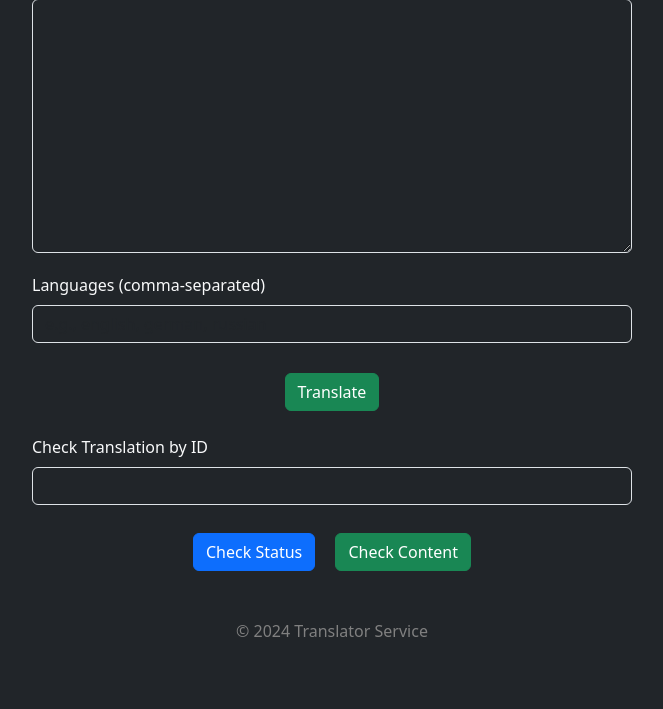
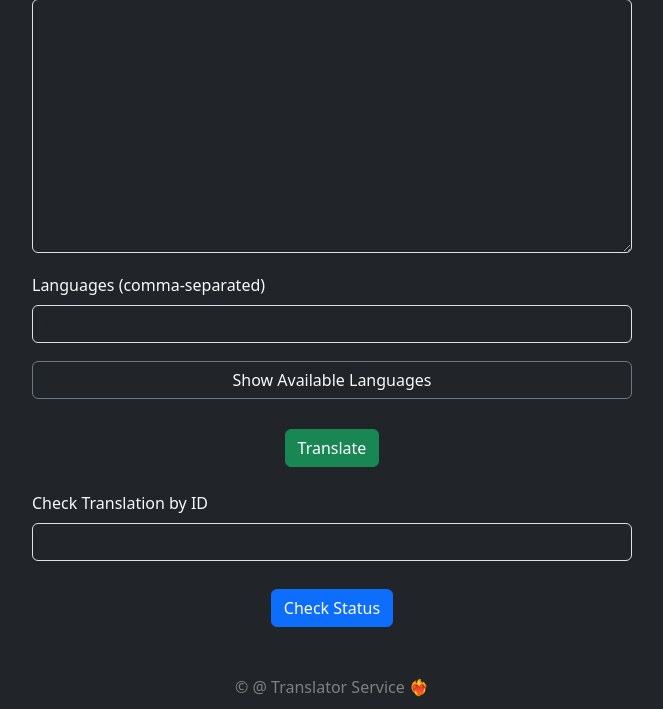
Before and after one commit to DarkDk123/Lang-Translation-Service-FastAPI, a FastAPI app: page / in a window 1280 px wide. Shown: the part 207-916 px from the top of the page, without its empty margins (308-971 px from the left). Before the commit the page ends 844 px from the top, so only its background shows below. Run offline with FastAPI, Linux system fonts and the light colour scheme; some libraries are stand-ins or nearby versions.

Commit message:
Add language mapping, update index route, enhance form, and fix translation logic.

```diff
--- a/app/main.py
+++ b/app/main.py
@@ -24,6 +24,7 @@
 
 import crud
 from util import perform_trans, invalid_languages
+from language_map import LANGUAGE_MAPPING
 
 # Adding Jinja2 templates
 templates: Jinja2Templates = Jinja2Templates(directory="templates")  # On given path
@@ -44,7 +45,9 @@
 @app.get("/", response_class=HTMLResponse)
 async def index(request: Request):
     return templates.TemplateResponse(
-        "index.html", {"request": request, "message": "Hello World"}
+        request=request,
+        name="index.html",
+        context={"languages": LANGUAGE_MAPPING.keys()},
     )
 
 
--- a/app/templates/index.html
+++ b/app/templates/index.html
@@ -107,8 +107,6 @@
         </div>
     </nav>
 
-
-
     <div class="content bg-dark">
         <div class="container form-container text-light">
             <h1 class="text-center mt-4 mb-3">Translation Service</h1>
@@ -120,6 +118,17 @@
                 <label for="languages" class="form-label">Languages (comma-separated)</label>
                 <input id="languages" class="form-control bg-dark text-light" type="text"
                     placeholder="e.g., english, german, russian">
+            </div>
+            <div class="form-box mt-2">
+                <!-- <label for="languages-list-toggle" class="form-label">Available Languages</label> -->
+                <button id="languages-list-toggle" class="btn btn-secondary form-control bg-dark text-light"
+                    type="button" data-bs-toggle="collapse" data-bs-target="#languages-list" aria-expanded="false">
+                    Show Available Languages
+                </button>
+                <div id="languages-list" class="collapse">
+                    <textarea class="form-control bg-dark text-light mt-2" rows="10" readonly>{% for lang in languages %}{{ lang | capitalize }}
+{% endfor %}</textarea>
+                </div>
             </div>
             <div class="btn-container">
                 <button class="btn btn-success" onclick="submitTranslation()">Translate</button>
@@ -145,11 +154,8 @@
                 <div class="btn-container">
                     <button id="search-button" class="btn btn-primary m-2" onclick="checkTranslationStatus()">Check
                         Status</button>
-                    <button id="content-button" class="btn btn-success m-2" onclick="checkTranslationContent()">Check
-                        Content</button>
                 </div>
             </div>
-
 
             <div class="mt-4" id="status-container" style="display: none;">
                 <h4>Translation Status</h4>
@@ -164,27 +170,31 @@
         </div>
     </div>
 
-
     <div class="footer bg-dark">
-        &copy; 2024 Translator Service
+        &copy; {{date}} @ Translator Service ❤️‍🔥
     </div>
 
     <script>
         async function submitTranslation() {
             // Extract the text and languages from the form
             const input_text = document.getElementById('textToTranslate').value;
-            const languages = document.getElementById('languages').value.split(',').map(lang => lang.trim());
+            const languages = document.getElementById('languages').value
+                .trim()
+                .split(',')
+                .map(lang => lang.trim())
+                .filter(lang => lang !== '');
 
-            if (!text || languages === 0 || languages[0]) {
+            if (!input_text || languages === 0 || languages[0] === "") {
                 alert("Please provide both text and target language.");
                 return;
             }
-            const progressBar = document.getElementbyId('progress-bar');
-            const progressText = document.getElementbyId('progress-text');
+
+            const progressBar = document.getElementById('progress-bar');
+            const progressText = document.getElementById('progress-text');
             progressBar.classList.remove('bg-success');
             progressBar.classList.add('bg-primary');
             progressBar.style.width = '0%';
-            proggressText.textContent = 'Translation in progress...';
+            progressText.textContent = 'Translation in progress...';
 
             try {
                 const response = await axios.post('/translate', {
@@ -192,20 +202,22 @@
                     languages: languages
                 });
 
+                const taskId = response.data.task_id;
                 document.getElementById('progress-container').style.display = 'block';
                 document.getElementById('results').style.display = 'none';
                 document.getElementById('status-container').style.display = 'none';
                 document.getElementById('content-container').style.display = 'none';
                 let translationResult = null;
                 let progress = 0;
+
                 while (progress < 100) {
                     await new Promise(resolve => setTimeout(resolve, 1000));
-                    const resultResponse = await axios.get('localhost:8000/translate)${taskId}');
+                    const resultResponse = await axios.get(`/translate/status/${taskId}`);
                     translationResult = resultResponse.data;
-                    if (translationResult == 'completed') {
+                    if (translationResult.status === 'completed') {
                         progress = 100;
                     } else {
-                        progres.style.width = `50%`;
+                        progressBar.style.width = `50%`;
                     }
                 }
 
@@ -213,25 +225,36 @@
                 progressBar.classList.add('bg-success');
                 progressBar.style.width = `100%`;
                 progressText.textContent = 'Translation complete!';
-                document.getElementById('translationResults').textContent = JSON.stringify(translationResult);
+                document.getElementById('translationResults').textContent = JSON.stringify(translationResult.translations, null, 2);
                 document.getElementById('results').style.display = 'block';
 
             } catch (error) {
                 console.error("Error submitting translation", error);
-                alert("An error occured while translating, please try again.")
-            }
-
-            // We want to the search functionality component
-            //TODO
-            async function checkTranslationStatus() {
-                return;
-            }
-            //TODO
-            async function checkTranslationContent() {
-                return;
+                alert("An error occurred while translating, please try again.");
             }
         };
 
+        // We want to the search functionality component
+        window.checkTranslationStatus = async function () {
+            const searchId = document.getElementById('search-id').value;
+            if (!searchId) {
+                alert("Please enter a valid task ID.");
+                return;
+            }
+
+            try {
+                const response = await axios.get(`/translate/status/${searchId}`);
+                const translationResult = response.data;
+                document.getElementById('statusResult').textContent = JSON.stringify(translationResult, null, 2);
+                document.getElementById('status-container').style.display = 'block';
+            } catch (error) {
+                if (error.response && error.response.status === 404) {
+                    alert("No task found with given ID");
+                } else {
+                    alert("An error occurred while checking translation status. Please try again.");
+                }
+            }
+        }
     </script>
 
     <!-- Add Bootstrap JS for dropdown functionality -->
```
